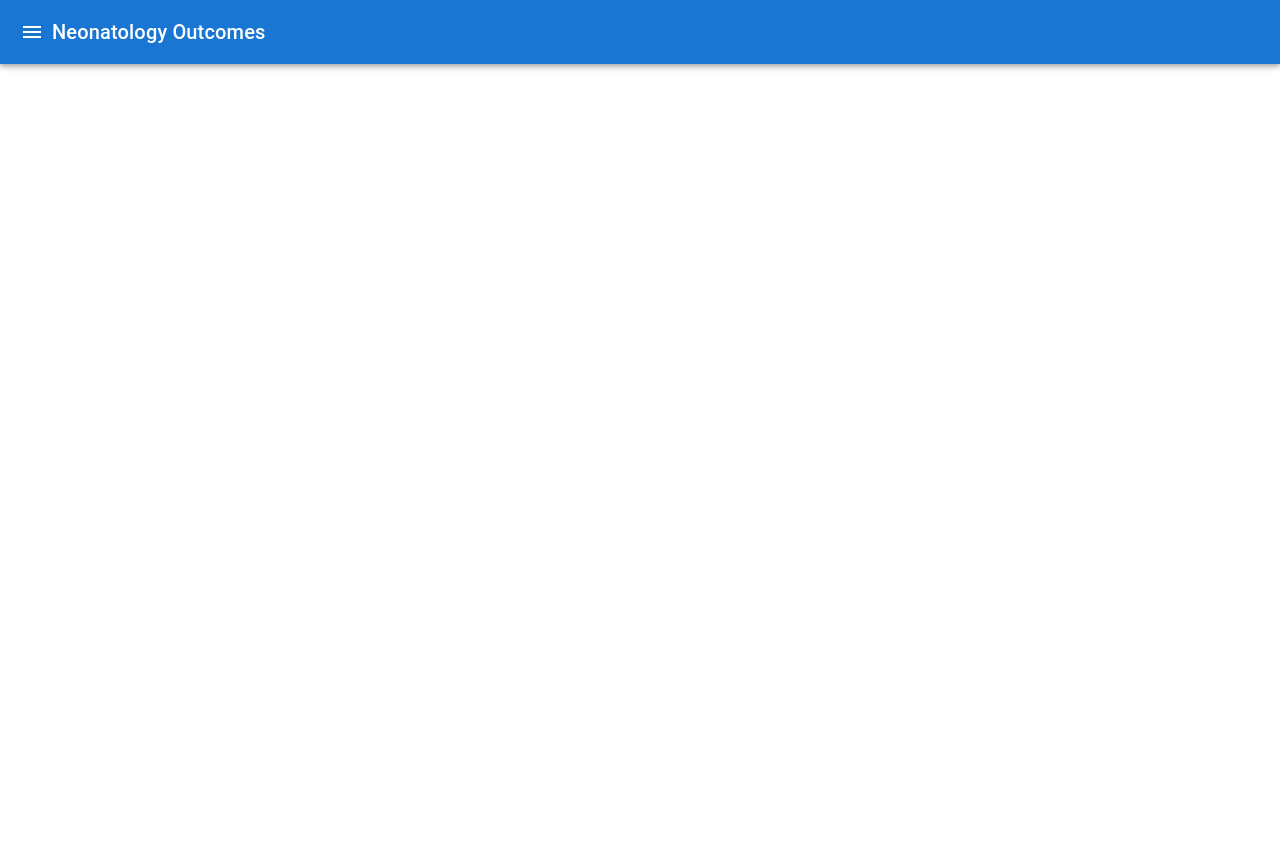
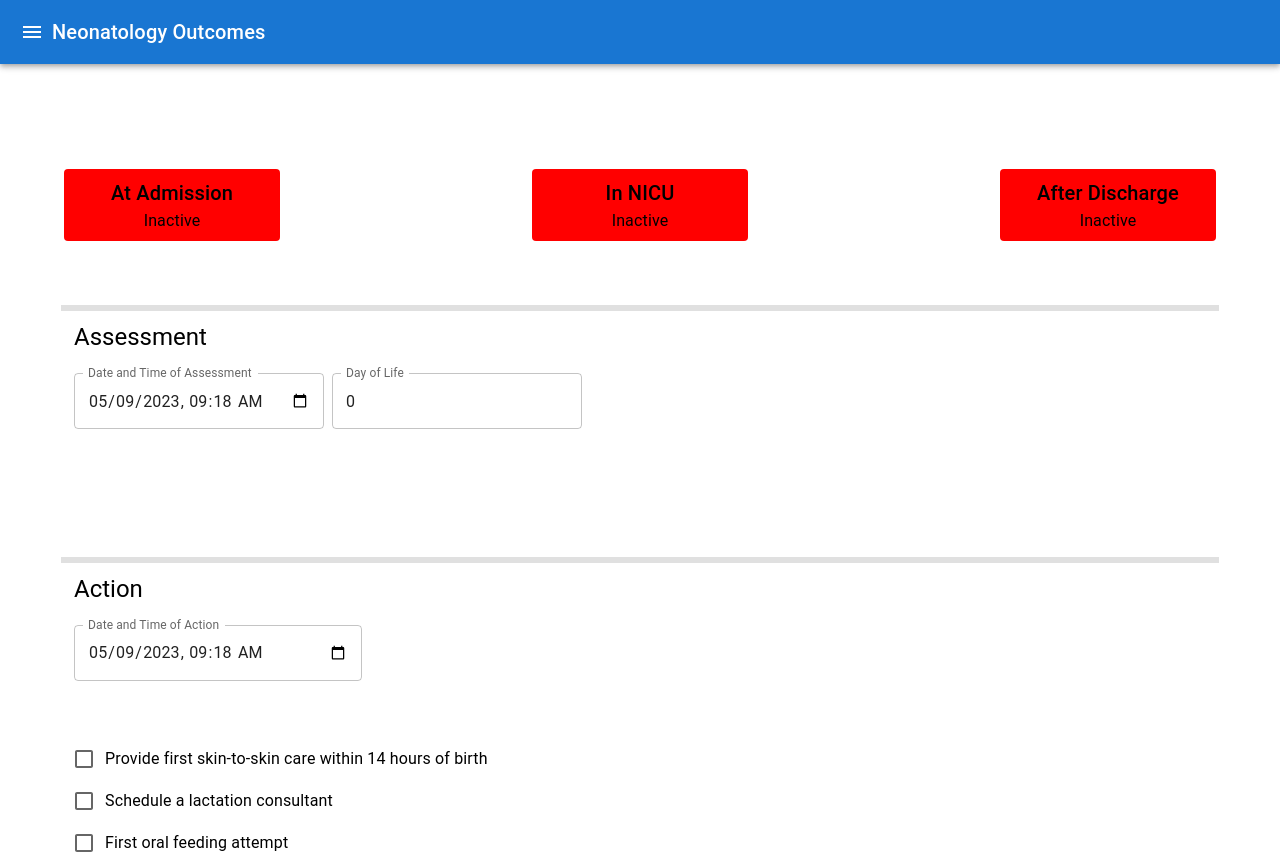
Before and after one commit to Neonatology-Outcomes/Frontend, a React (Create React App) app: page /assessment in a window 1280 px wide. Before the commit the page ends 800 px from the top, so only its background shows below. Built offline with nearby package versions, Linux system fonts and the light colour scheme; what apisauce would draw is missing.

Commit message:
changes to date time picker

```diff
--- a/src/pages/Assessment/index.js
+++ b/src/pages/Assessment/index.js
@@ -24,6 +24,7 @@ function Assessment() {
   const [assessmentDateTime, setAssessmentDateTime] = useState(new Date());
   const [dayOfLife, setDayOfLife] = useState(1);
   const [actionDate, setActionDate] = useState(new Date().toISOString().slice(0, -8));
+  const [actionDateTime, setActionDateTime] = useState(new Date().toISOString().slice(0, -8));
   const [actionRadio, setActionRadio] = useState('');
   const [checkboxes, setCheckboxes] = useState({
     firstSkinToSkin: false,
@@ -48,7 +49,7 @@ function Assessment() {
     const currentDate = new Date();
     const timeDifference = currentDate - assessmentDate;
     const dayDifference = Math.floor(timeDifference / (1000 * 60 * 60 * 24));
-    setDayOfLife(dayDifference + 1); // Add 1 to the difference because the day of life starts from 1
+    setDayOfLife(dayDifference); // Add 1 to the difference because the day of life starts from 1
   };
 
   // const handleChangeRadio = (event) => {
@@ -58,6 +59,10 @@ function Assessment() {
   useEffect(() => {
     updateDayOfLife();
   }, [assessmentDate]);
+
+  // useEffect(() => {
+  //   updateDayOfLife();
+  // }, [assessmentDateTime]);
 
   return (
     <Container style={styles.container}>
@@ -125,13 +130,13 @@ function Assessment() {
           {/* Add this line for spacing */}
           <TextField
             style={styles.textField}
-            label="Date and Time of Action"
+            label="Date and Time of Assessment"
             type="datetime-local"
             InputLabelProps={{
               shrink: true,
             }}
             value={actionDate}
-            onChange={(e) => setAssessmentDate(new Date(e.target.value))}
+            onChange={(e) => setActionDate(new Date(e.target.value))}
           />
           <TextField
             style={styles.textField}
@@ -161,8 +166,8 @@ function Assessment() {
           InputLabelProps={{
             shrink: true,
           }}
-          value={actionDate}
-          onChange={(e) => setActionDate(e.target.value)}
+          value={actionDateTime}
+          onChange={(e) => setActionDateTime(e.target.value)}
         />
         <FormControl component="fieldset">
           {/* <FormLabel component="legend">Actions</FormLabel> */}
--- a/src/routes.js
+++ b/src/routes.js
@@ -6,6 +6,7 @@ import Login from './pages/Login';
 import SignUp from './pages/SignUp';
 import ToDoPage from './pages/ToDo';
 import ForgotPassword from './pages/ForgotPassword';
+import Assessment from './pages/Assessment';
 
 function Routes() {
   return (
@@ -16,6 +17,7 @@ function Routes() {
       <Route path="/signup" exact component={SignUp} />
       <Route path="/todo" exact component={ToDoPage} />
       <Route path="/forgotpassword" exact component={ForgotPassword} />
+      <Route path="/assessment" exact component={Assessment} />
       {/* <Route path="/posts" exact component={Posts} />
         <Route path="/tags" exact component={Tags} /> */}
       {/* <Route component={NotFound} /> */}
```
